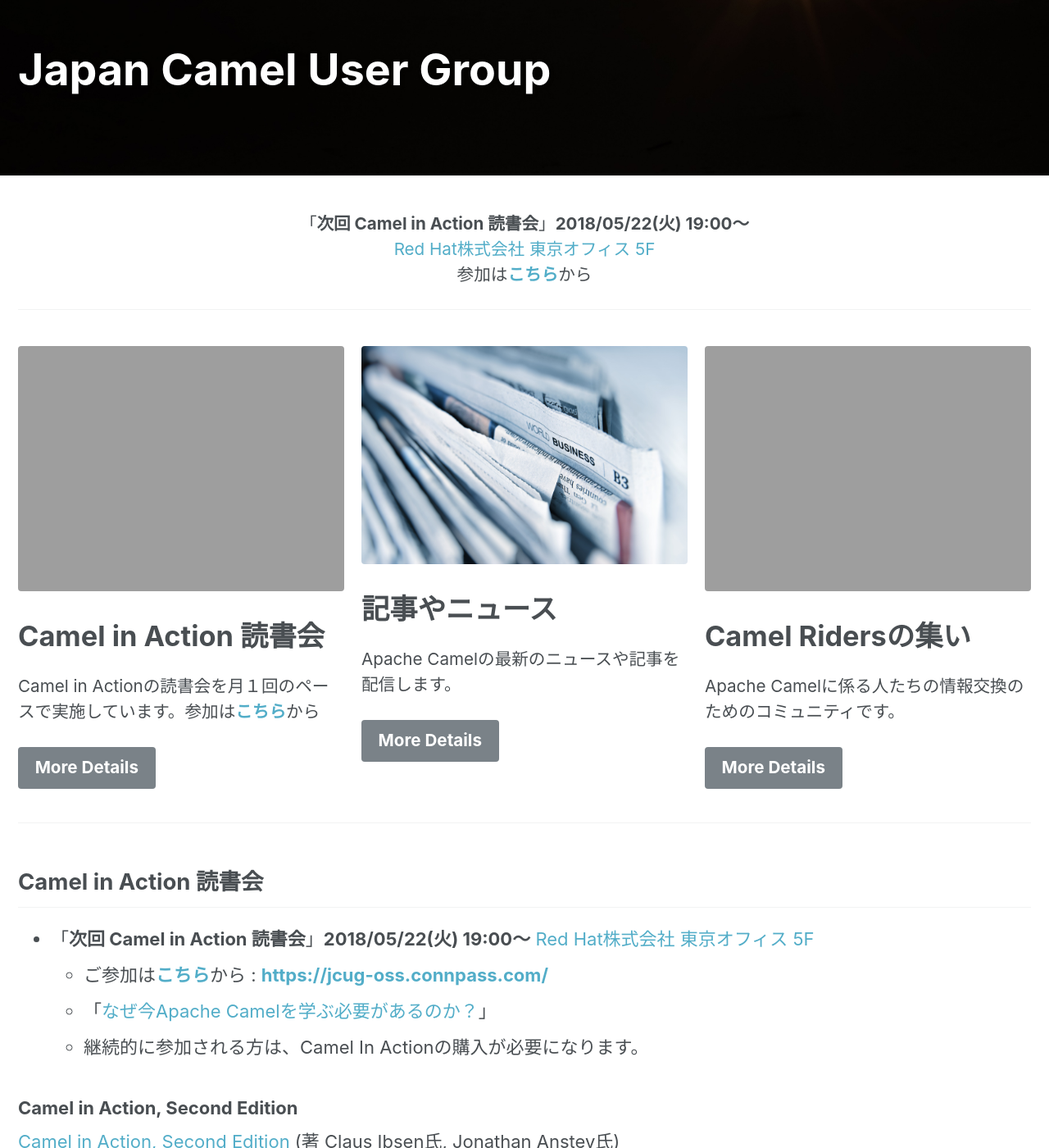
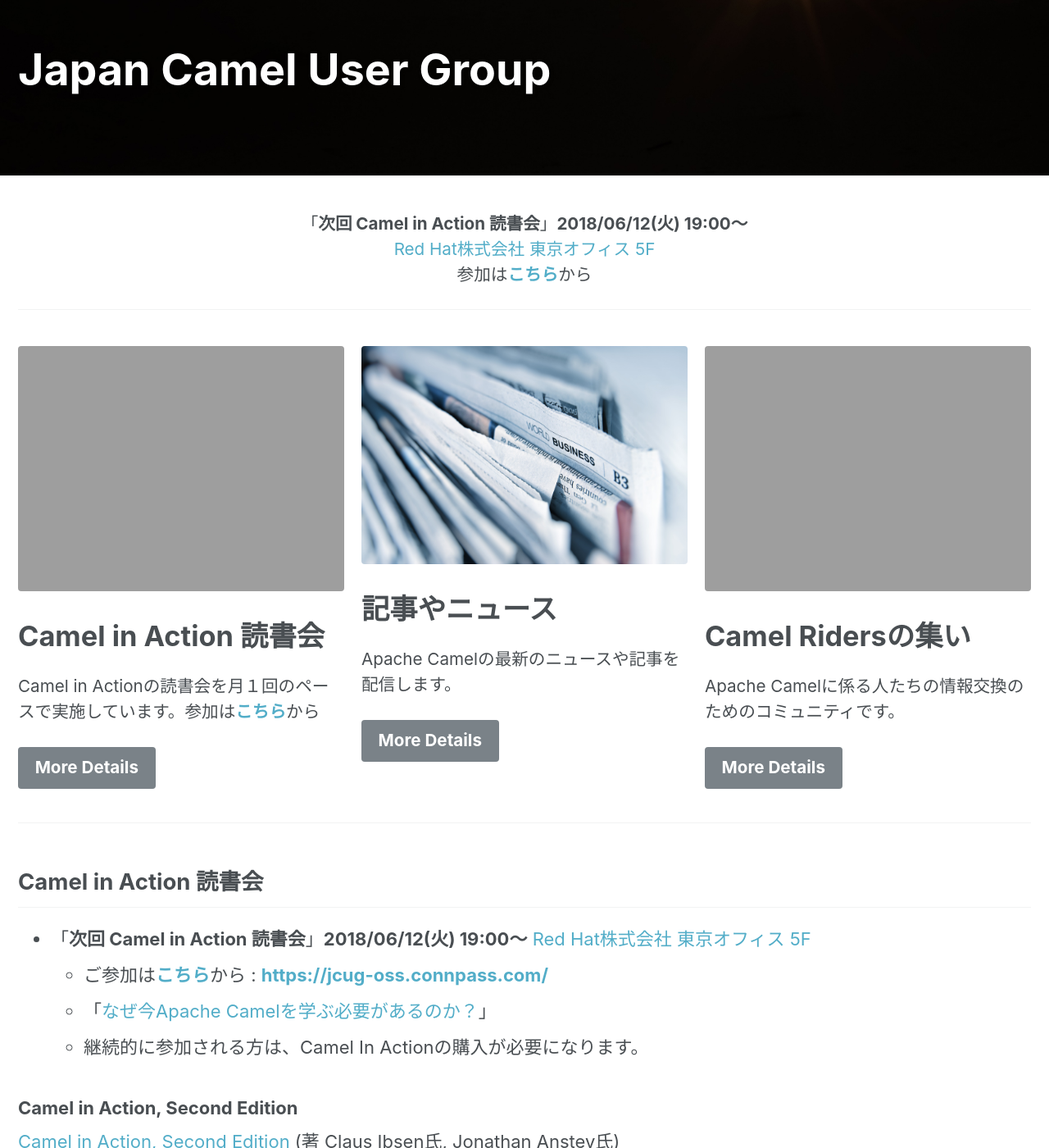
Before and after one commit to jcug-oss/jcug-oss.github.io, a Jekyll site: the page built from index.md, in a window 1280 px wide and 1400 px high, scrolled down 430 px. Shown: the whole window at 82% size. Built offline with Jekyll 4.4.1, drawn with Linux system fonts in a browser that asks for light colours.

Commit message:
Update next study group date

```diff
--- a/index.md
+++ b/index.md
@@ -30,7 +30,7 @@ github:
   - excerpt: '{::nomarkdown}<iframe style="display: inline-block;" src="https://ghbtns.com/github-btn.html?user=mmistakes&repo=minimal-mistakes&type=star&count=true&size=large" frameborder="0" scrolling="0" width="160px" height="30px"></iframe> <iframe style="display: inline-block;" src="https://ghbtns.com/github-btn.html?user=mmistakes&repo=minimal-mistakes&type=fork&count=true&size=large" frameborder="0" scrolling="0" width="158px" height="30px"></iframe>{:/nomarkdown}'
 intro:
   - excerpt: '
-「**次回 Camel in Action 読書会**」**2018/05/22(火) 19:00〜** <br/>
+「**次回 Camel in Action 読書会**」**2018/06/12(火) 19:00〜** <br/>
 [Red Hat株式会社 東京オフィス 5F](https://www.redhat.com/ja/files/resources/ja-rhkk-map-2013.pdf)<br/>
 参加は[**こちら**](https://jcug-oss.connpass.com/)から<br/>
   '
@@ -43,7 +43,7 @@ intro:
 
 ## <a name="next-reading-group"><a name="reading-group"></a>Camel in Action 読書会
 
-* 「**次回 Camel in Action 読書会**」**2018/05/22(火) 19:00〜** [Red Hat株式会社 東京オフィス 5F](https://www.redhat.com/ja/files/resources/ja-rhkk-map-2013.pdf)
+* 「**次回 Camel in Action 読書会**」**2018/06/12(火) 19:00〜** [Red Hat株式会社 東京オフィス 5F](https://www.redhat.com/ja/files/resources/ja-rhkk-map-2013.pdf)
   * ご参加は[**こちら**](https://jcug-oss.connpass.com/)から : **<https://jcug-oss.connpass.com/>**
   * 「[なぜ今Apache Camelを学ぶ必要があるのか？](http://jcug-oss.github.io/article/why-do-we-have-to-learn-camel-q)」
   *  継続的に参加される方は、Camel In Actionの購入が必要になります。
```
